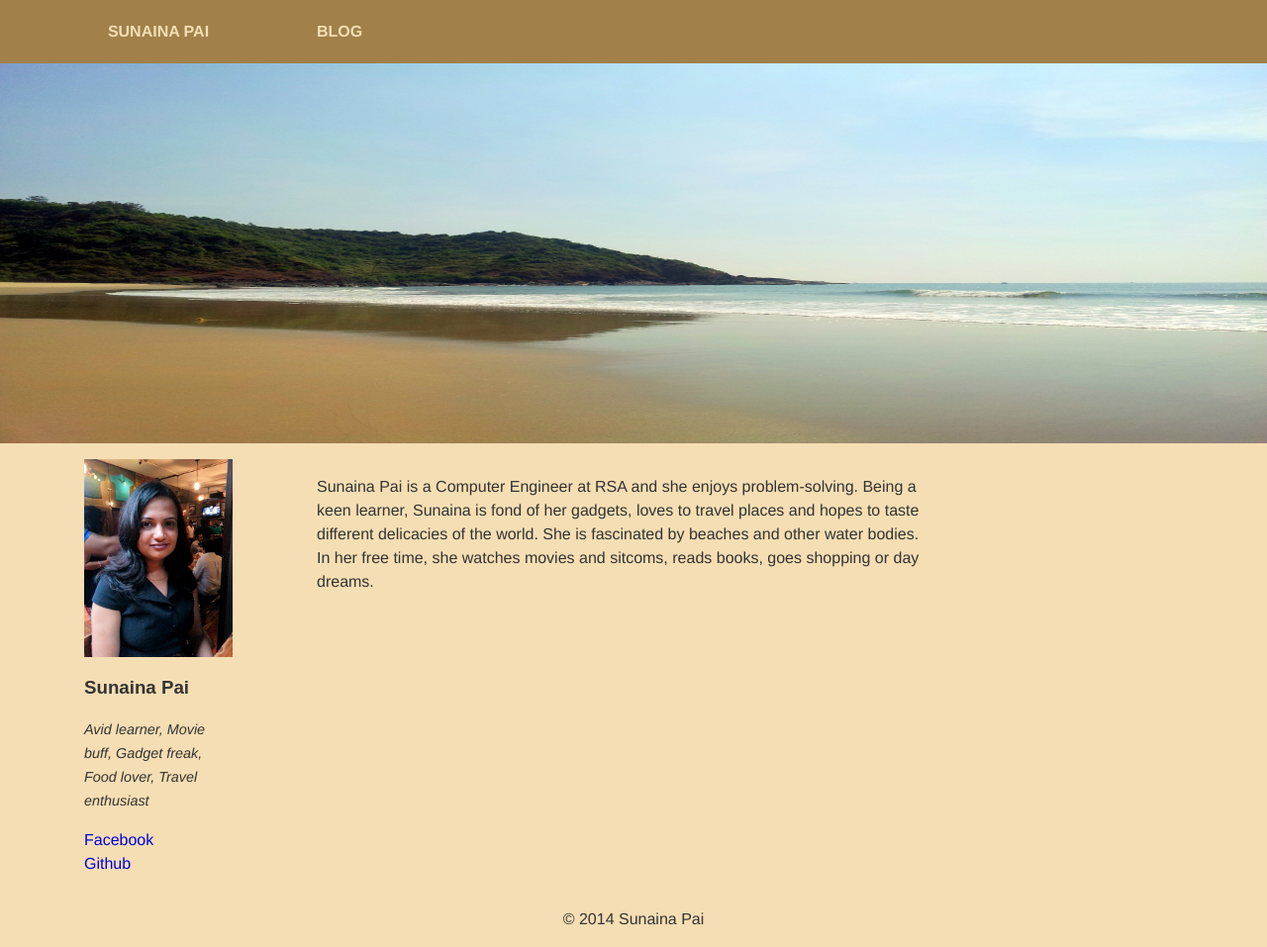
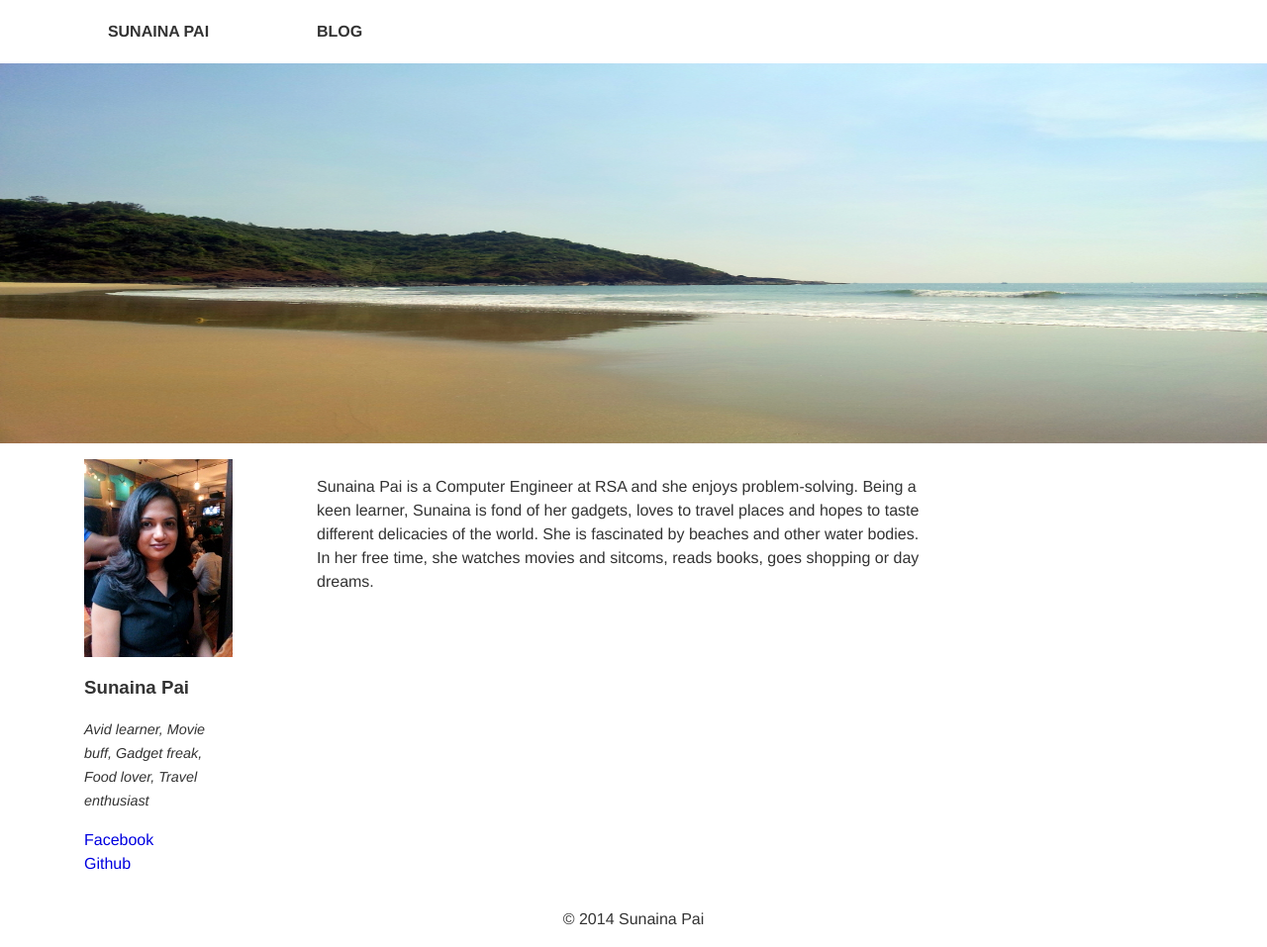
Before and after one commit to tmug/defunct-sunainapai.in-jekyll, a Jekyll site: the page built from index.html, in a window 1280 px wide. Shown: the whole page at 99% size. Built offline with Jekyll 4.4.1, drawn with Linux system fonts in a browser that asks for light colours.

Commit message:
Change website theme to white

```diff
--- a/css/style.css
+++ b/css/style.css
@@ -1,6 +1,5 @@
 body {
     color: #333333;
-    background: #f5deb3;
     margin: 0;
     font-family: helvetica, arial, sans-serif;
     line-height: 1.5em;
@@ -12,19 +11,18 @@ pre, code {
     font-family: monospace,monospace; /* To make 1em = 16px in Chrome,
     Firefox and Safari */
     font-size: 1em; /* To make 1em = 16px in IE */
-    color: #800000; /* maroon */
+    color: #000080;
 }
 
 pre {
-    background: #deb887; /* burlywood */
+    background: #eeeeee;
     padding: 0.1em 0.3em;
     border-radius: 3px;
-    border: 1px solid #be9867; /* slighty darker than burlywood */
+    border: 1px solid #cccccc;
     overflow: auto; /* to add a scroll bar when there is long code */
 }
 
 #home, #navigation {
-    background: #a1804a;
     text-transform: uppercase;
     height: 4em;
     display: inline-block;
@@ -67,14 +65,14 @@ pre {
     text-align: center;
     margin: 1em;
     padding-bottom: 0.5em;
-    border-bottom: 1px solid #deb887;
+    border-bottom: 1px solid #cccccc;
 }
 
 #facebook-like {
     text-align: center;
     margin: 1em;
     padding-bottom: 1em;
-    border-bottom: 1px solid #deb887;
+    border-bottom: 1px solid #cccccc;
 }
 
 
@@ -88,7 +86,7 @@ pre {
 #content, #posts, #post {
     margin: 1em;
     padding-bottom: 0.5em;
-    border-bottom: 1px solid #deb887;
+    border-bottom: 1px solid #cccccc;
     word-wrap: break-word; /* To prevent long text from extending out of
     the box and breaking the layout. break-word allows unbreakable words
     to be broken */
@@ -101,7 +99,7 @@ pre {
 
 #posts h3 {
     padding-bottom: 0.5em;
-    border-bottom: 1px solid #deb887; /* burlywood */
+    border-bottom: 1px solid #cccccc;
 }
 
 #bio p {
@@ -129,26 +127,18 @@ a:link, a:visited {
     text-decoration: none
 }
 
-#home a:link, #home a:visited, #navigation a:link, #navigation a:visited
-{
-    color: #f5deb3; /* wheat */
-}
-
-#posts a:link, #posts a:visited {
-    color: #a1804a; /* sand color from banner */
+#home a:link, #home a:visited, #navigation a:link, #navigation
+a:visited, #posts a:link, #posts a:visited {
+    color: #333333;
 }
 
 a:hover, a:active {
     text-decoration: underline
 }
 
-#home a:hover, #home a:active, #navigation a:hover, #navigation a:active
-{
-    color: #fafad2; /* lightgoldenrodyellow */
-}
-
-#posts a:hover, #posts a:active {
-    color: #b1905a; /* slightly lighter than sand color from banner*/
+#home a:hover, #home a:active, #navigation a:hover, #navigation
+a:active, #posts a:hover, #posts a:active {
+    color: #777777;
 }
 
 .largeimage {
```
